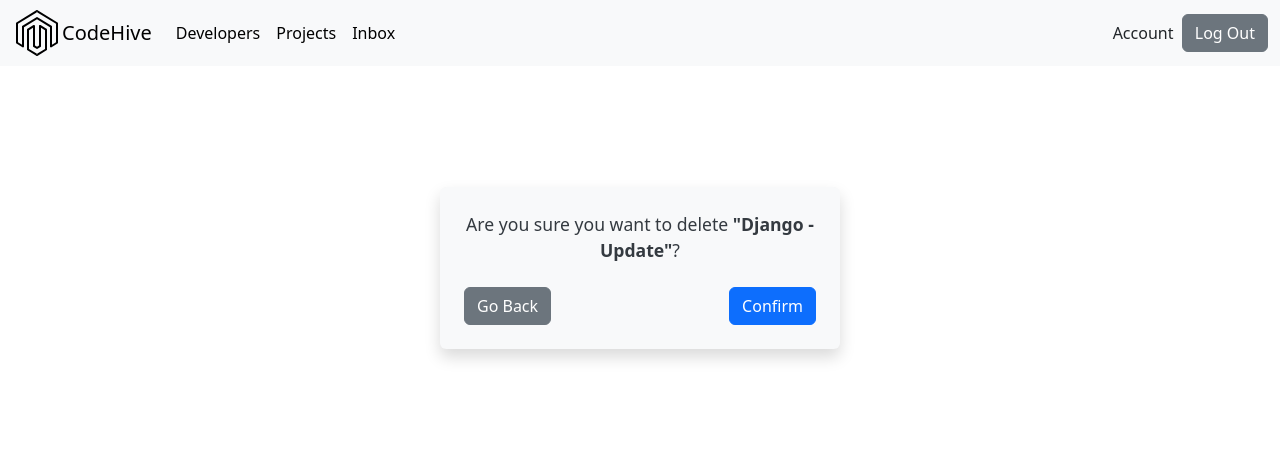
After one commit to PatrykBal/ucd_pa_django_proj, a Django app: page /delete-skill/08afb666-639c-4b8c-b1c4-0c34c095ee0d/ in a window 1280 px wide. The commit adds this page. Shown: the top 465 px of the page. Run offline with Django 5.2, Linux system fonts and the light colour scheme; a user stored in the database is signed in; data comes from the database, SQL or seed files in the repository; both versions use the stored data as it was after the commit; some libraries are stand-ins or nearby versions.

Commit message:
populated skills_form and duplicated delete_form, updated views.py , urls.py and forms.py

```diff
--- a/static/styles/main.css
+++ b/static/styles/main.css
@@ -401,3 +401,72 @@ input:focus, select:focus, textarea:focus {
     font-size: 1.1rem;
     padding: 0.75rem;
 }
+
+/* Skill Form */
+
+
+.form-page {
+    min-height: 100vh;
+    background-color: #f8f9fa;
+}
+
+.content-box {
+    max-width: 600px;
+    background-color: #fff;
+    border-radius: 10px;
+    box-shadow: 0 4px 6px rgba(0, 0, 0, 0.1);
+}
+
+label {
+    font-weight: 600;
+    margin-bottom: 0.5rem;
+}
+
+input, select, textarea {
+    display: block;
+    width: 100%;
+    padding: 0.75rem;
+    font-size: 1rem;
+    border: 1px solid #ced4da;
+    border-radius: 5px;
+    box-shadow: none;
+}
+
+input:focus, select:focus, textarea:focus {
+    border-color: #80bdff;
+    outline: none;
+    box-shadow: 0 0 5px rgba(128, 189, 255, 0.5);
+}
+
+.btn-primary {
+    padding: 0.75rem;
+    font-size: 1.1rem;
+    font-weight: 500;
+}
+
+/* Delete Skill */
+
+
+.confirm-page {
+    min-height: 50vh;
+}
+
+.content-box {
+    max-width: 400px;
+    border-radius: 10px;
+    box-shadow: 0 4px 6px rgba(0, 0, 0, 0.1);
+}
+
+p {
+    font-size: 1.1rem;
+    color: #343a40;
+}
+
+.btn-secondary {
+    padding: 0.5rem 1.25rem;
+}
+
+.btn-primary {
+    padding: 0.5rem 1.25rem;
+    font-weight: 600;
+}
--- /dev/null
+++ b/templates/delete_template.html
@@ -0,0 +1,22 @@
+{% extends 'main.html' %}
+
+{% block content %}
+
+<main class="confirm-page d-flex justify-content-center align-items-center">
+    <div class=" mt-1 content-box bg-light p-4 rounded shadow">
+        <form action="" method="POST">
+            {% csrf_token %}
+            <p class="mb-4 text-center">
+                Are you sure you want to delete <strong>"{{ object }}"</strong>?
+            </p>
+
+            <div class="d-flex justify-content-between">
+                <a href="{{request.GET.next}}" class="btn btn-secondary">Go Back</a>
+                <button type="submit" class="btn btn-primary">Confirm</button>
+            </div>
+        </form>
+    </div>
+</main>
+
+
+{% endblock %}
--- a/users/urls.py
+++ b/users/urls.py
@@ -10,4 +10,10 @@ urlpatterns = [
     path('profile/<str:pk>/', views.userProfile, name="user-profile"),
     path(' account/', views.userAccount, name="account"),
     path('edit-account/', views.editAccount, name="edit-account"),
+
+    path('create-skill/', views.createSkill, name="create-skill"),
+    path('update-skill/<str:pk>/', views.updateSkill, name="update-skill"),
+    path('delete-skill/<str:pk>/', views.deleteSkill, name="delete-skill"),
+
+
 ]
--- a/users/views.py
+++ b/users/views.py
@@ -3,7 +3,7 @@ from django.contrib.auth.decorators import login_required
 from django.contrib import messages
 from django.contrib.auth import login, authenticate, logout
 from django.contrib.auth.models import User
-from .forms import CustomUserCreationForm, ProfileForm
+from .forms import CustomUserCreationForm, ProfileForm, SkillForm
 
 from .models import Profile
 
@@ -105,3 +105,48 @@ def editAccount(request):
 
     context = {'form': form}
     return render(request, 'users/profile_form.html', context)
+
+@login_required(login_url='login')
+def createSkill(request):
+    profile = request.user.profile
+    form = SkillForm()
+
+    if request.method == 'POST':
+        form = SkillForm(request.POST)
+        if form.is_valid():
+            skill = form.save(commit=False)
+            skill.owner = profile
+            skill.save()
+            messages.success(request, 'Skill was added successfully!')
+            return redirect('account')
+
+    context = {'form':form}
+    return render(request, 'users/skill_form.html', context)
+
+@login_required(login_url='login')
+def updateSkill(request, pk):
+    profile = request.user.profile
+    skill = profile.skill_set.get(id=pk)
+    form = SkillForm(instance=skill)
+
+    if request.method == 'POST':
+        form = SkillForm(request.POST, instance=skill)
+        if form.is_valid():
+            form.save()
+            messages.success(request, 'Skill was updated successfully!')
+            return redirect('account')
+
+    context = {'form': form}
+    return render(request, 'users/skill_form.html', context)
+
+@login_required(login_url='login')
+def deleteSkill(request, pk):
+    profile = request.user.profile
+    skill = profile.skill_set.get(id=pk)
+    if request.method == 'POST':
+        skill.delete()
+        messages.success(request, 'Skill was deleted successfully!')
+        return redirect('account')
+
+    context = {'object': skill}
+    return render(request, 'delete_template.html', context)
```
Also changed, not shown: projects/views.py (+6 -6 lines), users/forms.py (+13 -1 lines), users/templates/users/account.html (+4 -4 lines), users/templates/users/skill_form.html (added, +31 -0 lines), db.sqlite3.
